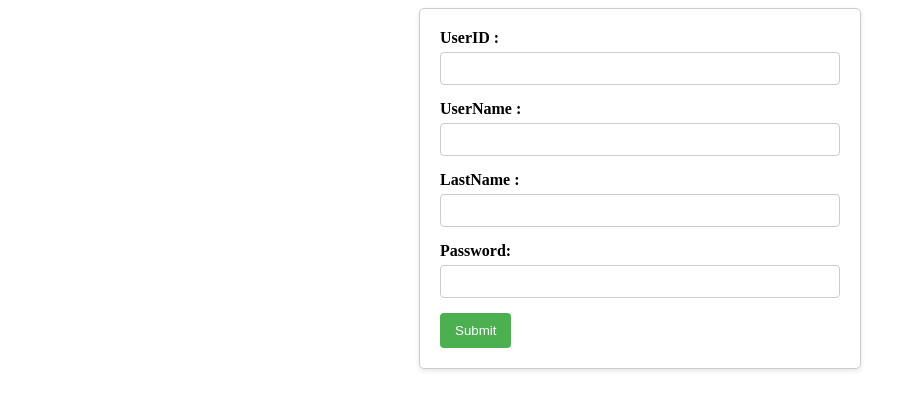
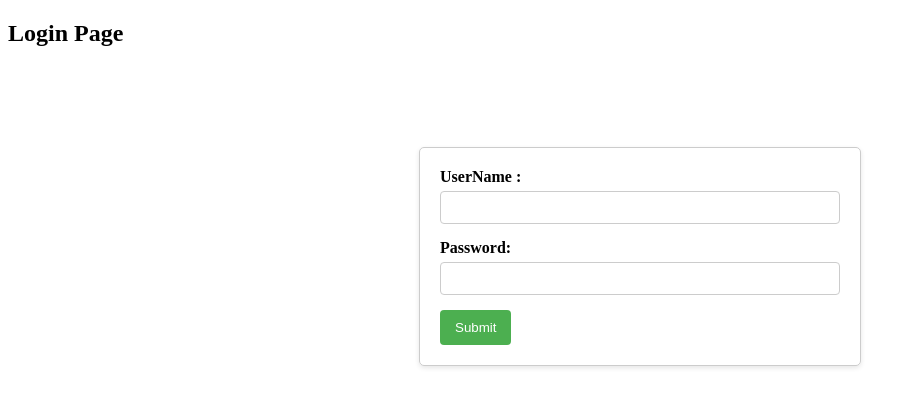
Before and after one commit to MohanKumar-2003/GET, an Angular app: page /login in a window 1280 px wide. Shown: the top 410 px of the page, without its empty margins (0-914 px from the left). Built offline with nearby package versions, Linux system fonts and the light colour scheme.

Commit message:
democommit

```diff
--- a/src/app/login-form/login-form.component.css
+++ b/src/app/login-form/login-form.component.css
@@ -1,13 +1,15 @@
 form{
     max-width: 400px;
-    margin:0 auto;
+    margin:100px auto;
     padding:20px;
     border:1px solid #ccc;
     border-radius:5px;
     border-radius:5px;
     box-shadow: 0 2px 5px rgba(0,0,0,0.1);
 }
-
+login{
+    margin:100px auto;
+}
 div{
     margin-bottom: 15px;
 }
--- a/src/app/login-form/login-form.component.html
+++ b/src/app/login-form/login-form.component.html
@@ -1,16 +1,20 @@
+
+
+
+<h2 class="login">Login Page</h2>
 <form  [formGroup]="formgp" (ngSubmit)="submitForm()">
-    <div class="form-group">
+    <!-- <div class="form-group">
       <label for="userid1">UserID :</label>
       <input type="text" id="userid1" formControlName="userid1">
-    </div>
+    </div> -->
     <div>
       <label for="username1">UserName :</label>
       <input type="text" id="username1" formControlName="username1">
     </div>
-    <div>
+    <!-- <div>
       <label for="lastname1">LastName :</label>
       <input type="text" id="lastname1" formControlName="lastname1">
-    </div>
+    </div> -->
     <div>
         <label for="password">Password:</label>
         <input id="password" type="password" class="form-control" formControlName="password" />
--- a/src/app/login-form/login-form.component.ts
+++ b/src/app/login-form/login-form.component.ts
@@ -19,8 +19,8 @@ formgp:FormGroup;
 constructor(private fb:FormBuilder, private http:HttpClient){
   this.formgp=this.fb.group({
       username1:['', Validators.required],
-      userid1:['',Validators.required],
-      lastname1:['',Validators.required],
+      // userid1:['',Validators.required],
+      // lastname1:['',Validators.required],
       password: ['', [Validators.required, Validators.minLength(8)]],
 
 
--- a/src/app/registration-form/registration-form.component.css
+++ b/src/app/registration-form/registration-form.component.css
@@ -1,13 +1,16 @@
 form{
     max-width: 400px;
-    margin:0 auto;
+    margin:100px auto;
     padding:20px;
     border:1px solid #ccc;
     border-radius:5px;
     border-radius:5px;
     box-shadow: 0 2px 5px rgba(0,0,0,0.1);
+
 }
-
+header{
+    margin: 100px auto;
+}
 div{
     margin-bottom: 15px;
 }
--- a/src/app/registration-form/registration-form.component.html
+++ b/src/app/registration-form/registration-form.component.html
@@ -1,10 +1,10 @@
 
-
+<h2 class="header">Registration Page</h2>
 <form [formGroup]="form" (ngSubmit)="submitForm()">
-  <div>
+  <!-- <div>
     <label for="userid">UserID :</label>
     <input type="text" id="userid" formControlName="userid">
-  </div>
+  </div> -->
   <div>
     <label for="username">UserName :</label>
     <input type="text" id="username" formControlName="username">
--- a/src/app/registration-form/registration-form.component.ts
+++ b/src/app/registration-form/registration-form.component.ts
@@ -22,7 +22,7 @@ form:FormGroup;
 
 constructor(private fb:FormBuilder, private http:HttpClient){
     this.form=this.fb.group({
-        userid:['',Validators.required],
+        // userid:['',Validators.required],
         lastname:['',Validators.required],
         username:['', Validators.required],
         gender:['', Validators.required],
```
